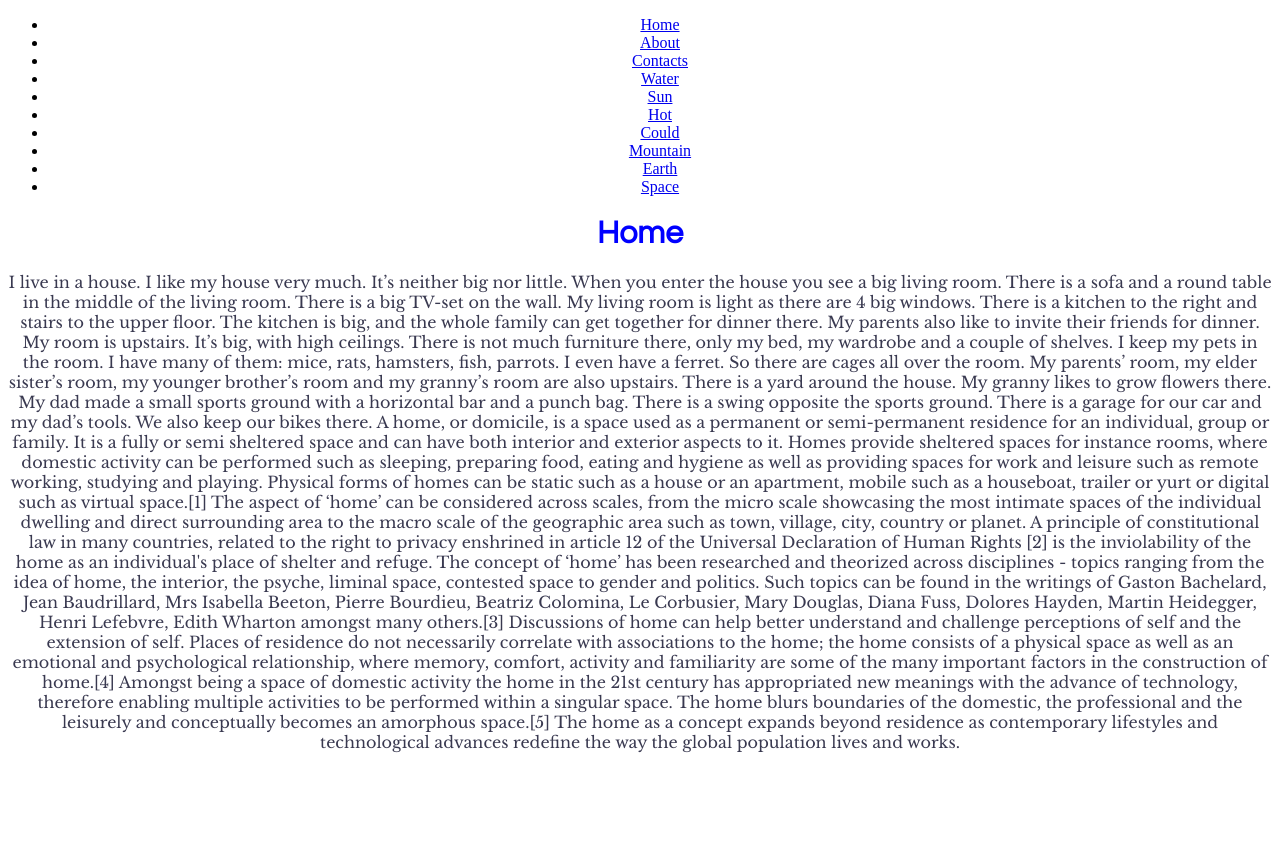
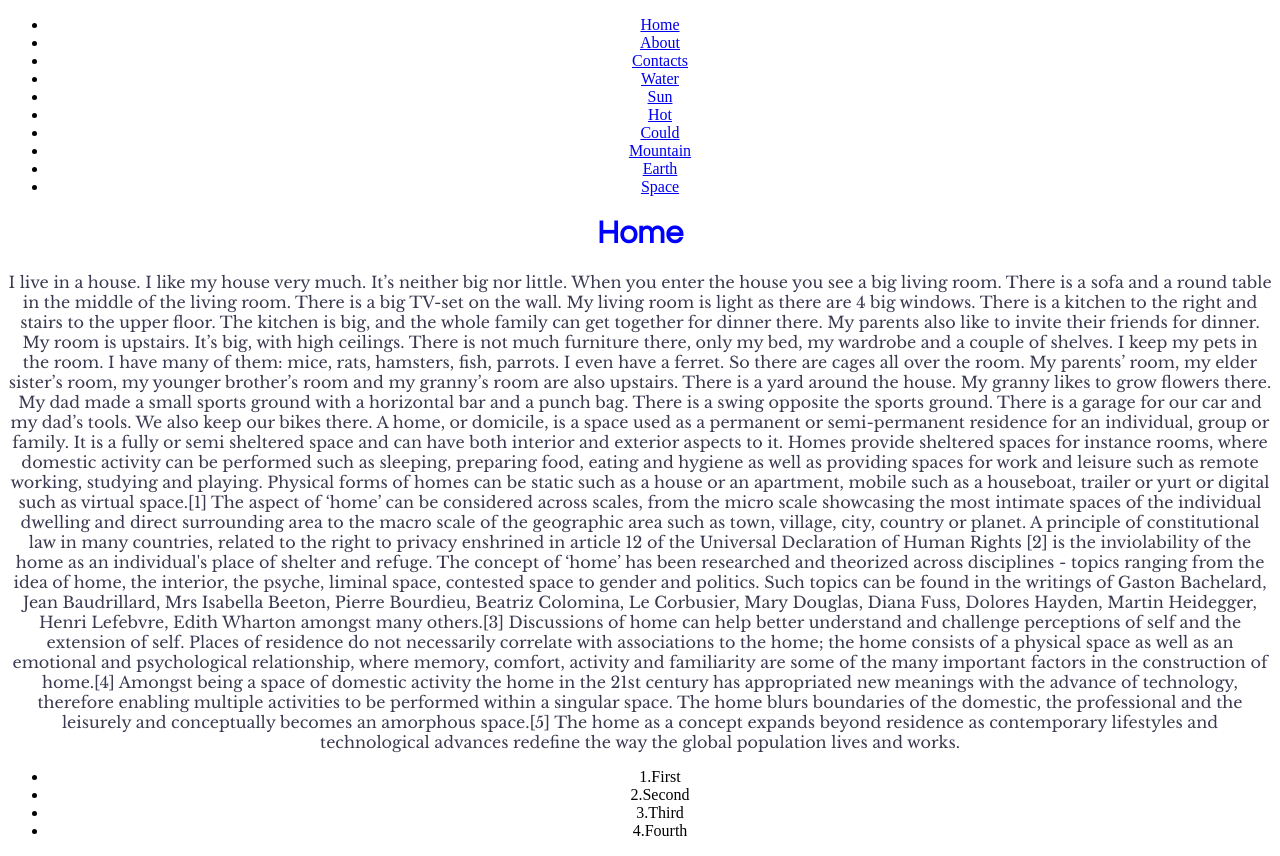
Before and after one commit to Aimarall/router-example, a React (Create React App) app: page / in a window 1280 px wide. Before the commit the page ends 800 px from the top, so only its background shows below. Built offline with nearby package versions, Linux system fonts and the light colour scheme.

Commit message:
addded to the tag render

```diff
--- a/src/components/Home/Home.js
+++ b/src/components/Home/Home.js
@@ -22,6 +22,13 @@ const Home = ({ }) => {
         The home as a concept expands beyond residence as contemporary lifestyles and technological advances redefine the way the global population lives and works.
      </p>
 
+     <ul>
+       <li>1.First</li>
+       <li>2.Second</li>
+       <li>3.Third</li>
+       <li>4.Fourth</li>
+     </ul>
+
     </div>
   );
 }
```
